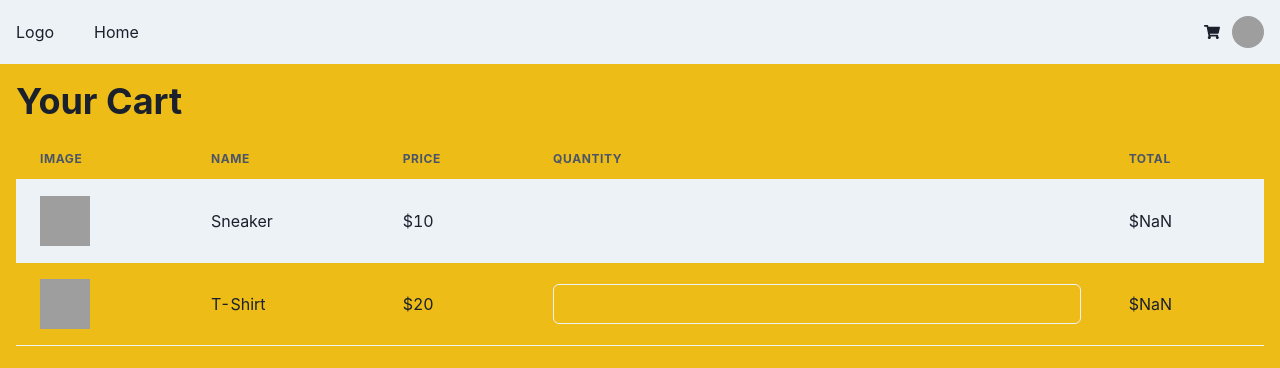
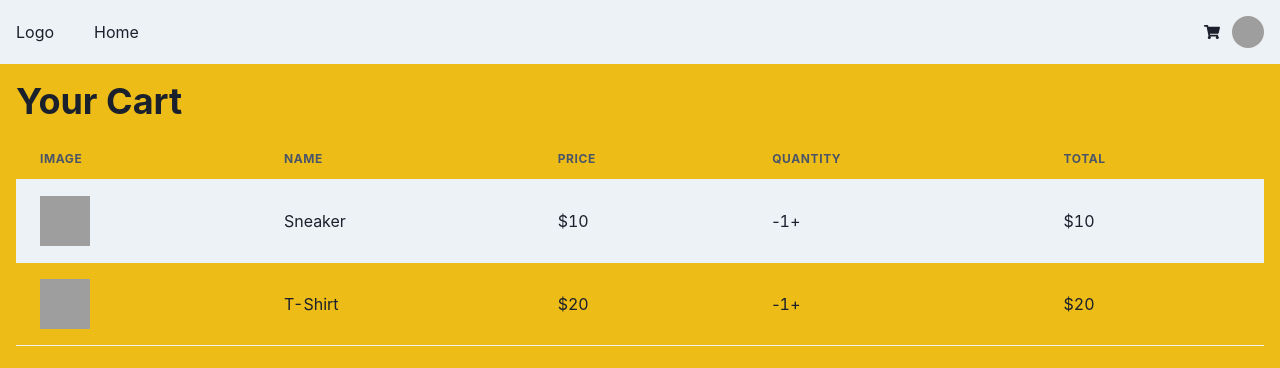
Before and after one commit to TeenagesWitch/new-react-app, a React (Create React App) app: page /cart in a window 1280 px wide. Shown: the top 368 px of the page. Built offline with nearby package versions, Linux system fonts and the light colour scheme; data requests are answered from the project's data file; grey boxes are pictures that could not be loaded.

Commit message:
fix quantity not updating

```diff
--- a/db.json
+++ b/db.json
@@ -4,12 +4,14 @@
       "id": 1,
       "name": "Sneaker",
       "price": 10,
+      "quantity": 1,
       "image": "https://assets.hermes.com/is/image/hermesproduct/quicker-sneaker--102190ZH09-worn-1-0-0-800-800_g.jpg"
     },
     {
       "id": 2,
       "name": "T-Shirt",
       "price": 20,
+      "quantity": 1,
       "image": "https://imgs.michaels.com/MAM/assets/1/5E3C12034D34434F8A9BAAFDDF0F8E1B/img/4B8A539978524646995DA2586B48A503/10236558_11.jpg"
     }
   ]
--- a/src/cart/cartPage.js
+++ b/src/cart/cartPage.js
@@ -1,7 +1,7 @@
 import React, { useEffect } from 'react';
 import { useSelector, useDispatch } from 'react-redux';
-import { Box, Heading, Table, Thead, Tbody, Tr, Th, Td, Image, Input, Text } from '@chakra-ui/react';
-import { fetchCartItems, updateItemQuantity, selectCart } from './cartSlice'; // Importing the actions from cartSlice
+import { Box, Heading, Table, Thead, Tbody, Tr, Th, Td, Image, Text } from '@chakra-ui/react';
+import { fetchCartItems, updateItemQuantity, removeCartItem, selectCart } from './cartSlice'; // Importing the actions from cartSlice
 
 function CartPage() {
 
@@ -20,8 +20,12 @@ function CartPage() {
   }, [dispatch]);
 
   const handleQuantityChange = (id, newQuantity) => {
-    // Update the quantity in the Redux store and backend
-    dispatch(updateItemQuantity({ id, newQuantity: parseInt(newQuantity) })); // Using the action from cartSlice
+    if (newQuantity === 0) {
+      dispatch(removeCartItem(id)); // Using the new action from cartSlice
+    } else {
+      // Update the quantity in the Redux store and backend
+      dispatch(updateItemQuantity({ id, quantity: newQuantity })); // Using the existing action from cartSlice
+    }
   };
 
   return (
@@ -46,7 +50,11 @@ function CartPage() {
                 <Td><Image src={item.image} alt={item.name} boxSize="50px" /></Td>
                 <Td>{item.name}</Td>
                 <Td>${item.price}</Td>
-                <Td><Input type="number" value={item.quantity} onChange={e => handleQuantityChange(item.id, e.target.value)} /></Td>
+                <Td>
+                  <button onClick={() => handleQuantityChange(item.id, item.quantity - 1)}>-</button>
+                  {item.quantity}
+                  <button onClick={() => handleQuantityChange(item.id, item.quantity + 1)}>+</button>
+                </Td>
                 <Td>${item.price * item.quantity}</Td>
               </Tr>
             ))}
--- a/src/cart/cartService.js
+++ b/src/cart/cartService.js
@@ -9,6 +9,19 @@ export const fetchCartItems = async () => {
 
 // Function to update cart item quantity in the backend
 export const updateCartItem = async (id, quantity) => {
-  const response = await axios.put(`${BASE_URL}/cart/${id}`, { quantity });
+  // First, fetch the current cart item
+  const currentItemResponse = await axios.get(`${BASE_URL}/cart/${id}`);
+  const currentItem = currentItemResponse.data;
+  // Update the quantity of the current item
+  currentItem.quantity = quantity;
+
+  // Send the entire updated item back to the backend using PUT
+  const response = await axios.put(`${BASE_URL}/cart/${id}`, currentItem);
   return response.data;
 };
+
+// Function to remove cart item from the backend based on its id
+export const removeCartItem = async (id) => {
+  const response = await axios.delete(`${BASE_URL}/cart/${id}`);
+  return response.data;
+};
--- a/src/cart/cartSlice.js
+++ b/src/cart/cartSlice.js
@@ -1,9 +1,14 @@
 import { createSlice, createAsyncThunk } from '@reduxjs/toolkit';
-import { fetchCartItems as fetchItemsService, updateCartItem as updateItemService } from './cartService'; // Importing the service functions
+import { fetchCartItems as fetchItemsService, updateCartItem as updateItemService, removeCartItem as removeItemService } from './cartService'; // Importing the service functions
 
 // Async thunk action to fetch cart items
 export const fetchCartItems = createAsyncThunk('cart/fetchCart', async () => {
   return await fetchItemsService();
+});
+
+// Async thunk action to remove a cart item
+export const removeCartItem = createAsyncThunk('cart/removeItem', async (id) => {
+  return await removeItemService(id);
 });
 
 // Async thunk action to update cart item quantity
@@ -49,6 +54,19 @@ export const cartSlice = createSlice({
       .addCase(updateItemQuantity.rejected, (state, action) => {
         state.status = 'failed';
         state.error = action.error.message;
+      })
+      // Handle removeCartItem cases here
+      .addCase(removeCartItem.pending, (state) => {
+        state.status = 'loading';
+      })
+      .addCase(removeCartItem.fulfilled, (state, action) => {
+        state.status = 'succeeded';
+        const itemId = action.payload;
+        state.cart = state.cart.filter(item => item.id !== itemId);
+      })
+      .addCase(removeCartItem.rejected, (state, action) => {
+        state.status = 'failed';
+        state.error = action.error.message;
       });
   }
 });
```
